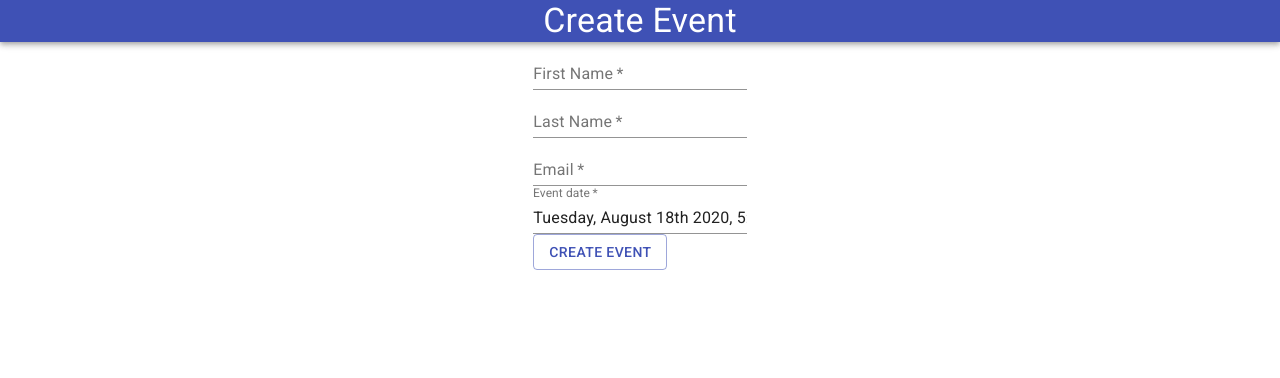
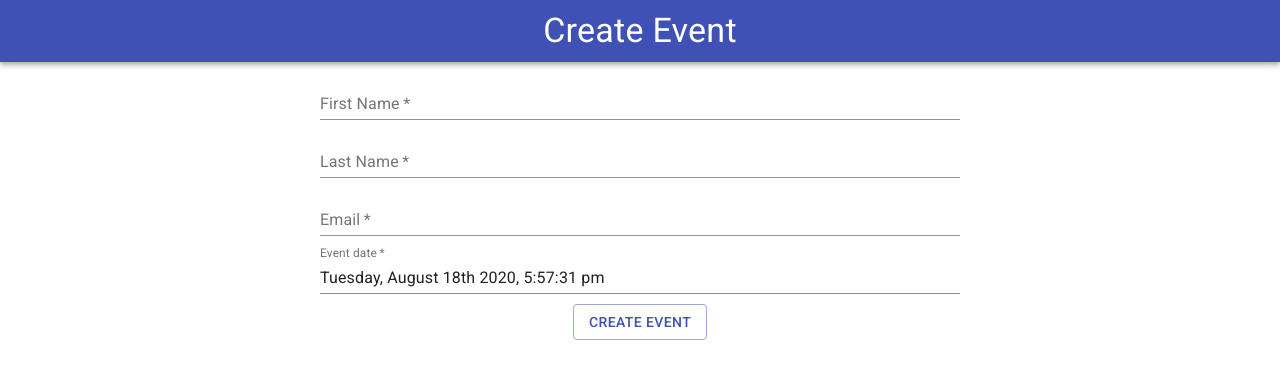
Before and after one commit to sowakarol/event-app, a React (Create React App) app in the folder event-frontend/: page / in a window 1280 px wide. Shown: the top 378 px of the page. Built offline with nearby package versions, Linux system fonts and the light colour scheme.

Commit message:
Improved stylings

```diff
--- a/event-frontend/src/components/EventFormPage/EventForm/EventForm.js
+++ b/event-frontend/src/components/EventFormPage/EventForm/EventForm.js
@@ -3,7 +3,7 @@ import { Formik, Form } from 'formik';
 import moment from 'moment';
 import { TextField, Button } from '@material-ui/core';
 
-import './styles.css';
+import '../styles.css';
 import EventFormSchema from './EventForm.schema';
 import DateTimePickerField from './DateTimePickerField';
 import createEvent from '../../../service/createEvent.service';
@@ -60,11 +60,13 @@ const EventForm = () => {
         }) => (isSuccess ? (
           <SuccessDashboard onFulfillFormAgainClick={onFulfillFormAgainClick} />
         ) : (
-          <Form>
+          <Form className="center">
+            <div className="FormField">
               <TextField
                 id="firstName"
                 label="First Name"
                 type="text"
+                className="FormField"
                 value={values.firstName}
                 onChange={handleChange}
                 error={touched.firstName && Boolean(errors.firstName)}
@@ -72,10 +74,14 @@ const EventForm = () => {
                 required
                 fullWidth
               />
+            </div>
+
+            <div className="FormField">
               <TextField
                 id="lastName"
                 label="Last Name"
                 type="text"
+                className="FormField"
                 value={values.lastName}
                 onChange={handleChange}
                 error={touched.lastName && Boolean(errors.lastName)}
@@ -83,10 +89,13 @@ const EventForm = () => {
                 required
                 fullWidth
               />
+            </div>
+            <div className="FormField">
               <TextField
                 id="email"
                 name="email"
                 label="Email"
+                className="FormField"
                 value={values.email}
                 onChange={handleChange}
                 error={touched.email && Boolean(errors.email)}
@@ -94,6 +103,8 @@ const EventForm = () => {
                 required
                 fullWidth
               />
+            </div>
+            <div className="FormField">
               <DateTimePickerField
                 id="eventDate"
                 label="Event date"
@@ -101,6 +112,8 @@ const EventForm = () => {
                 required
                 fullWidth
               />
+            </div>
+            <div className="SubmitButton">
               <Button
                 color="primary"
                 variant="outlined"
@@ -109,6 +122,7 @@ const EventForm = () => {
               >
                 Create Event
               </Button>
+            </div>
             {isSubmitting && <LoadingSpinner isOpen />}
             {errorMessage || null}
           </Form>
--- a/event-frontend/src/components/EventFormPage/EventForm/SuccessDashboard.js
+++ b/event-frontend/src/components/EventFormPage/EventForm/SuccessDashboard.js
@@ -2,6 +2,7 @@ import React from 'react';
 import PropTypes from 'prop-types';
 
 import { Button } from '@material-ui/core';
+import '../styles.css';
 
 const SuccessDashboard = ({ onFulfillFormAgainClick }) => (
   <div className="center">
--- a/event-frontend/src/components/EventFormPage/EventForm/styles.css
+++ /dev/null
@@ -1,14 +0,0 @@
-.EventForm {
-  text-align: center;
-  margin-top: 5%;
-}
-
-.center {
-  text-align: center;
-  margin-top: 5%;
-}
-
-.error {
-  text-align: center;
-  color: red;
-}
--- a/event-frontend/src/components/EventFormPage/EventFormHeader/EventFormHeader.js
+++ b/event-frontend/src/components/EventFormPage/EventFormHeader/EventFormHeader.js
@@ -1,12 +1,14 @@
 import React from 'react';
 
 import { AppBar, Typography } from '@material-ui/core';
-import './styles.css';
+import '../styles.css';
 
 const EventFormHeader = () => (
-  <div className="EventFormHeader">
+  <div className="center">
     <AppBar position="static">
-      <Typography variant="h4">Create Event</Typography>
+      <div className="EventFormHeader">
+        <Typography variant="h4">Create Event</Typography>
+      </div>
     </AppBar>
   </div>
 );
--- a/event-frontend/src/components/EventFormPage/EventFormHeader/styles.css
+++ /dev/null
@@ -1,3 +0,0 @@
-.EventFormHeader {
-    text-align: center;
-}
--- a/event-frontend/src/components/EventFormPage/EventFormPage.js
+++ b/event-frontend/src/components/EventFormPage/EventFormPage.js
@@ -9,11 +9,11 @@ const EventFormPage = () => (
   <>
     <EventFormHeader />
     <Grid container>
-      <Grid item xs={5} />
-      <Grid item xs={2}>
+      <Grid item xs={3} />
+      <Grid item xs={6}>
         <EventForm />
       </Grid>
-      <Grid item xs={5} />
+      <Grid item xs={3} />
     </Grid>
   </>
 );
--- /dev/null
+++ b/event-frontend/src/components/EventFormPage/styles.css
@@ -0,0 +1,17 @@
+.center {
+  text-align: center;
+}
+
+.FormField {
+  text-align: center;
+  padding-top: 10px;
+}
+
+.SubmitButton {
+  padding-top: 10px;
+}
+
+.EventFormHeader {
+  margin-top: 10px;
+  margin-bottom: 10px;
+}
```
Lines whose indentation alone changed are shown as unchanged.
